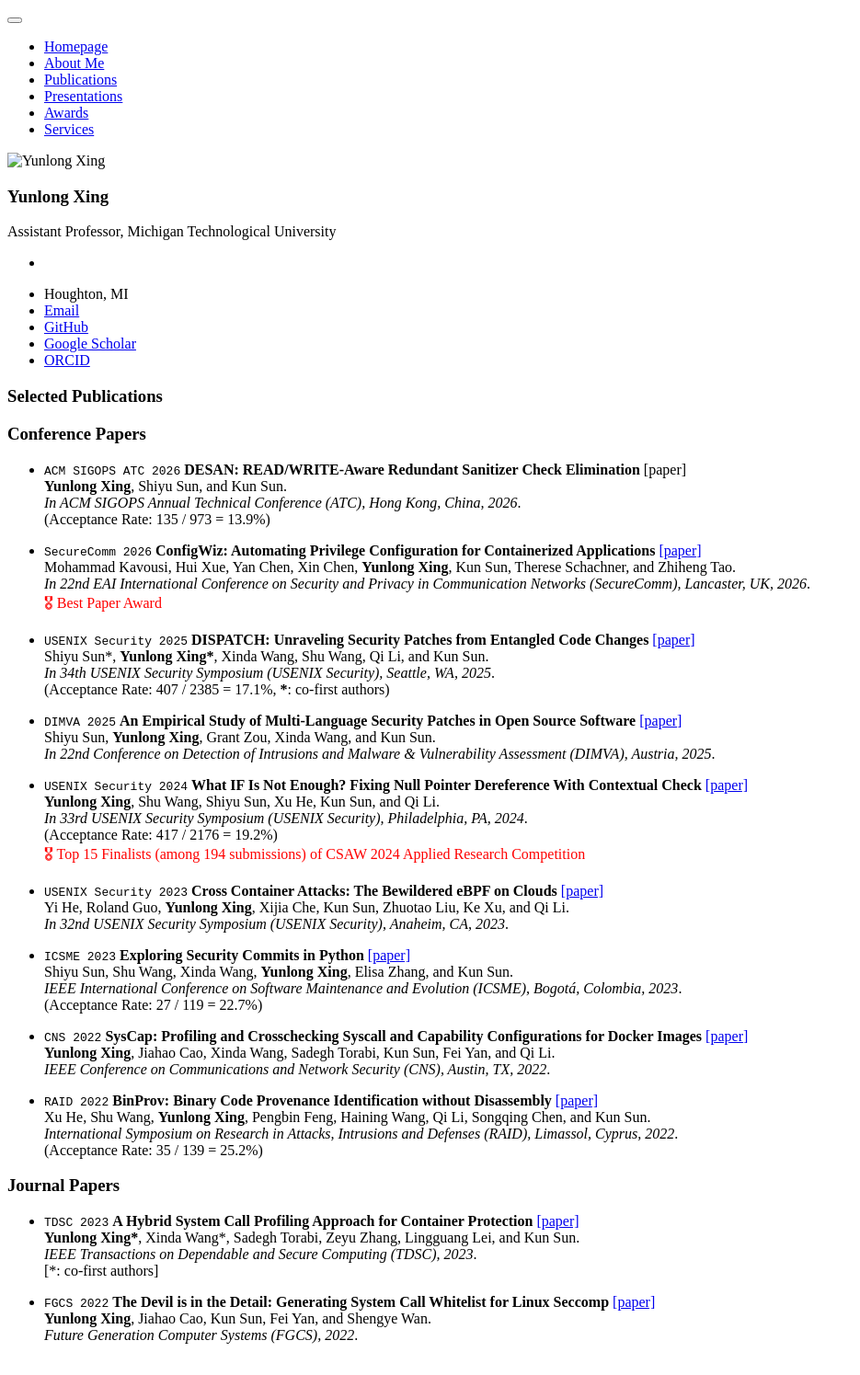
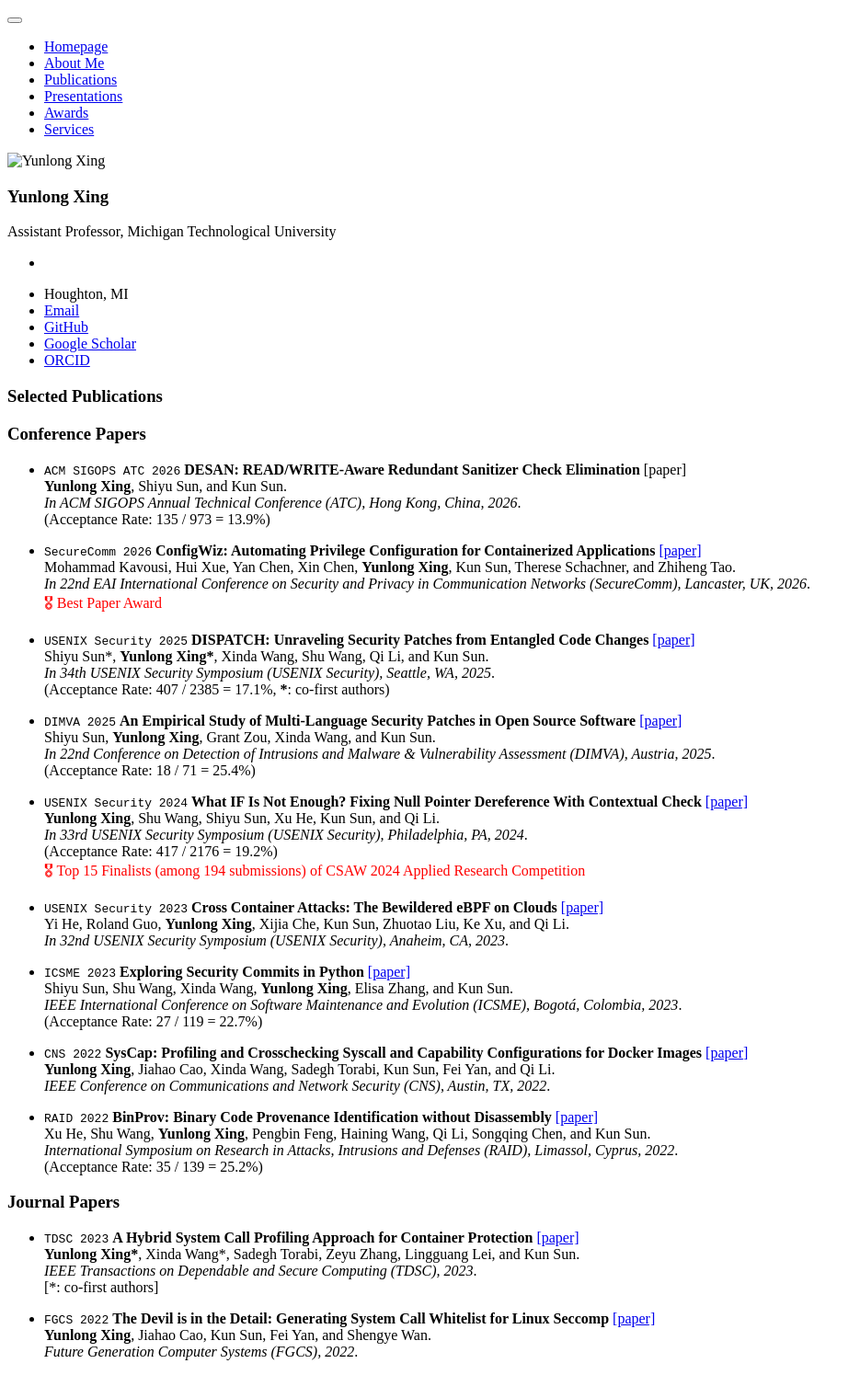
Before and after one commit to YunlongXing/yunlongxing.github.io, a Jekyll site: the page built from _pages/includes/pub.md, in a window 1280 px wide. Shown: the whole page at 92% size, without its empty margins (0-935 px from the left). Built offline with Jekyll 4.4.1, drawn with Linux system fonts in a browser that asks for light colours; our own code applies the rules of GitHub Pages for plain Markdown files.

Commit message:
Update publication details in pub.md
Added acceptance rate for DIMVA 2025 paper.

```diff
--- a/_pages/includes/pub.md
+++ b/_pages/includes/pub.md
@@ -18,7 +18,8 @@ Shiyu Sun\*, **Yunlong Xing\***, Xinda Wang, Shu Wang, Qi Li, and Kun Sun. <br>
 
 - ``DIMVA 2025`` **An Empirical Study of Multi-Language Security Patches in Open Source Software** [\[paper\]](/publications/dimva25_Empirical.pdf)<br>
 Shiyu Sun, **Yunlong Xing**, Grant Zou, Xinda Wang, and Kun Sun.<br>
-*In 22nd Conference on Detection of Intrusions and Malware & Vulnerability Assessment (DIMVA), Austria, 2025*.
+*In 22nd Conference on Detection of Intrusions and Malware & Vulnerability Assessment (DIMVA), Austria, 2025*.<br>
+(Acceptance Rate: 18 / 71 = 25.4%)
 
 - ``USENIX Security 2024`` **What IF Is Not Enough? Fixing Null Pointer Dereference With Contextual Check** [\[paper\]](/publications/security24_CONCH.pdf)<br>
 **Yunlong Xing**, Shu Wang, Shiyu Sun, Xu He, Kun Sun, and Qi Li.<br>
```
